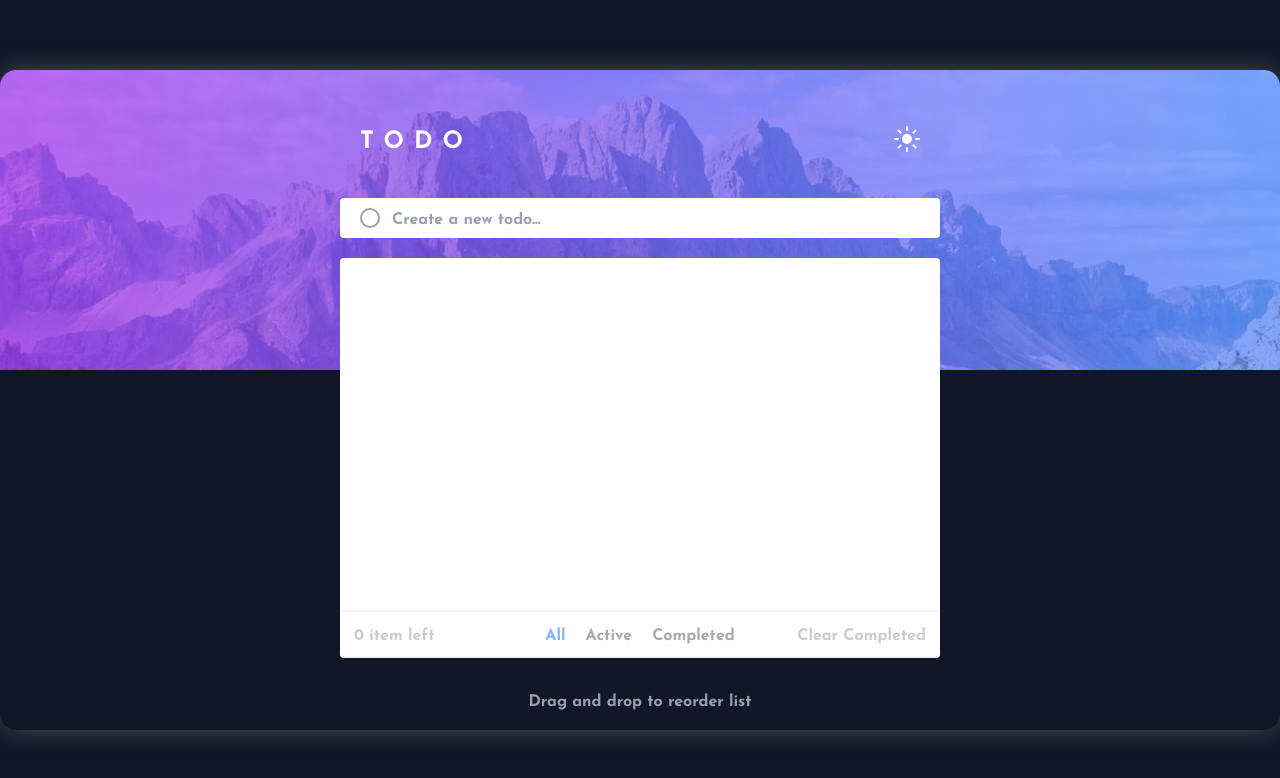
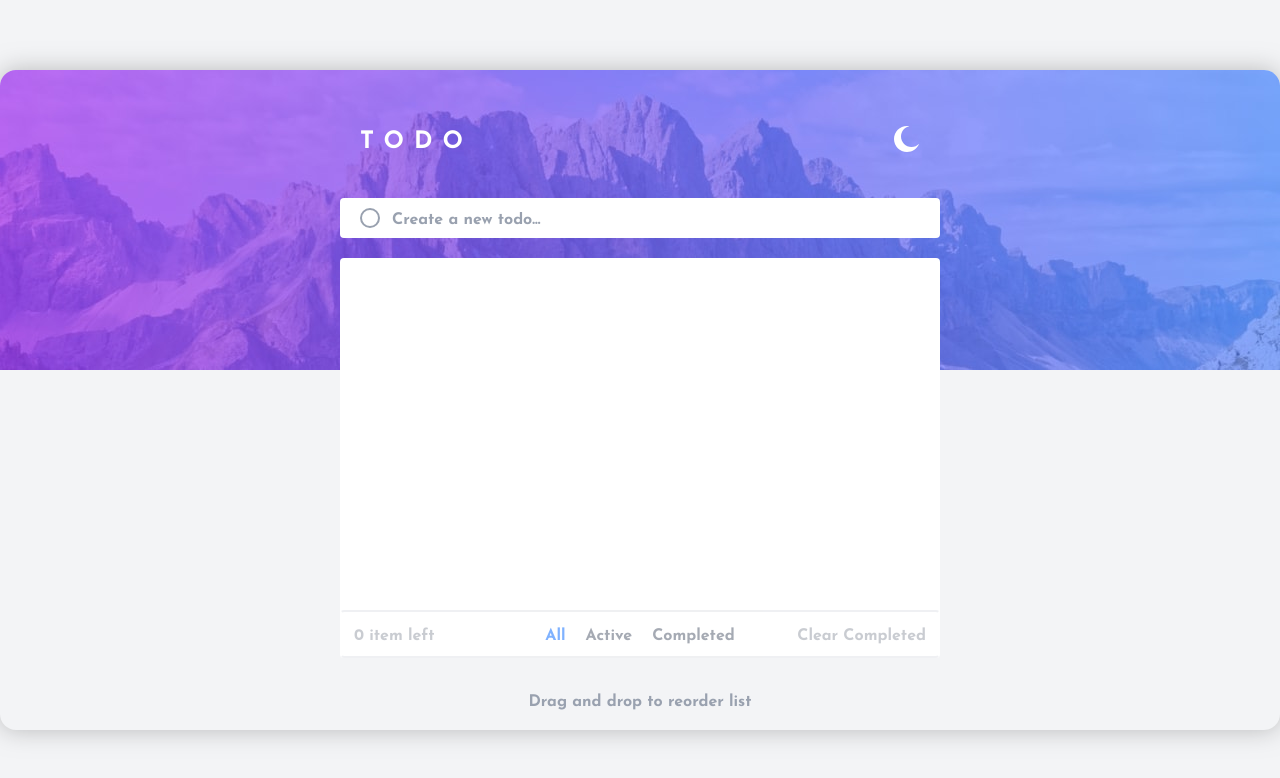
Before and after one commit to lay2ss/todo-app, a React (Vite) app: page / in a window 1280 px wide. Shown: the top 778 px of the page. Built offline with nearby package versions, Linux system fonts and the light colour scheme.

Commit message:
fix some design issues

```diff
--- a/src/pages/Todo.jsx
+++ b/src/pages/Todo.jsx
@@ -52,7 +52,7 @@ const Todo = () => {
         const tasksLeftCount = addTask.filter((task) => !task.completed).length;
         setTasksLeft(tasksLeftCount);
 
-    }, [addTask])
+    }, [addTask]);
 
     const handleAll = () => setFilterTasks("All");
     const handleActive = () => setFilterTasks("Active");
@@ -63,18 +63,18 @@ const Todo = () => {
             setFilteredTasks(addTask.filter((task) => task.completed));
         } else if(filterTasks === "Active"){
             setFilteredTasks(addTask.filter((task) => !task.completed));
-        };
+        }
 
     }, [filterTasks, addTask]);
 
     const handleDragStart = (e, taskId, index) => {
         e.dataTransfer.setData('taskId', taskId);
         e.dataTransfer.setData('draggedIndex', index.toString());
-    };
+    }
 
     const handleDragOver = (e) => {
         e.preventDefault();
-    };
+    }
 
     const handleDrop = (e, targetIndex) => {
         const draggedIndex = parseInt(e.dataTransfer.getData('draggedIndex'));
@@ -82,14 +82,15 @@ const Todo = () => {
         const [draggedTask] = newTasks.splice(draggedIndex, 1);
         newTasks.splice(targetIndex, 0, draggedTask);
         setAddTask(newTasks);
-    };
+    }
 
     const handleDarkBg = () => {
         isDarkMode === "false"? setIsDarkMode("true") : setIsDarkMode("false") && document.body.classList.remove('dark-bg');
         document.body.classList.add('dark-bg');
+
         localStorage.setItem('mode', isDarkMode);
+    }
 
-    }
     useEffect(() => {
         if(isDarkMode === "false"){
             document.body.classList.remove('dark-bg');
@@ -97,10 +98,11 @@ const Todo = () => {
         } else {
             setIcon("assets/images/icon-sun.svg");
         }
-    }, [isDarkMode])
+    }, [isDarkMode]);
 
     let mode = localStorage.getItem('mode', isDarkMode);
     useEffect(() => {
+        if(mode) {
             if(mode === "true"){
                 document.body.classList.remove('dark-bg');
                 setIcon("assets/images/icon-moon.svg");
@@ -108,14 +110,15 @@ const Todo = () => {
                 document.body.classList.add('dark-bg');
                 setIcon("assets/images/icon-sun.svg");
             }
-    }, [])
+        }
+    }, []);
 
     return (
         <main className="flex items-center h-[100vh]">
             <div className={`bg-img m-auto flex flex-col items-center w-min ${mode === "false"? "dark-border dark-img" : "light-border light-img"}`}>
                 <div className="bg-section">
                     <div className="flex justify-between px-5"><h1 className=" py-10 text-2xl tracking-[10px] ">TODO</h1>
-                        <div className="h-min my-10"><img className="hover:cursor-pointer" onClick={handleDarkBg}  src={icon} alt="moon icon" /></div>
+                        <div className="h-min my-10"><img className="hover:cursor-pointer" onClick={handleDarkBg}  src={icon} alt={`${isDarkMode === "false" ? "moon icon" : "sun icon"}`} /></div>
                     </div>
                     <div className="grid gap-5 justify-center">
                         <div className={`px-5 mx-auto h-10 w-90 bg-white rounded-sm sm:w-150 flex ${mode === "false"? "dark-card" : ""}`}>
```
Lines whose indentation alone changed are shown as unchanged.
